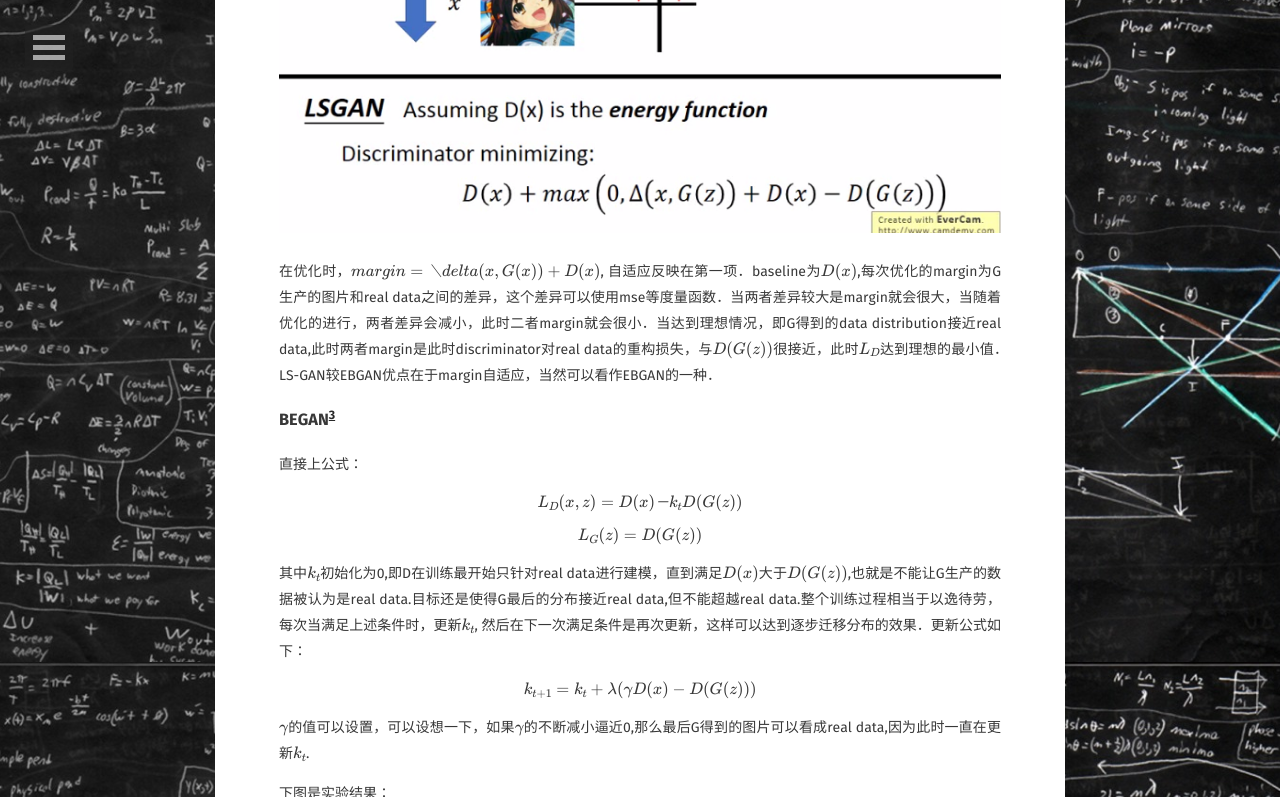
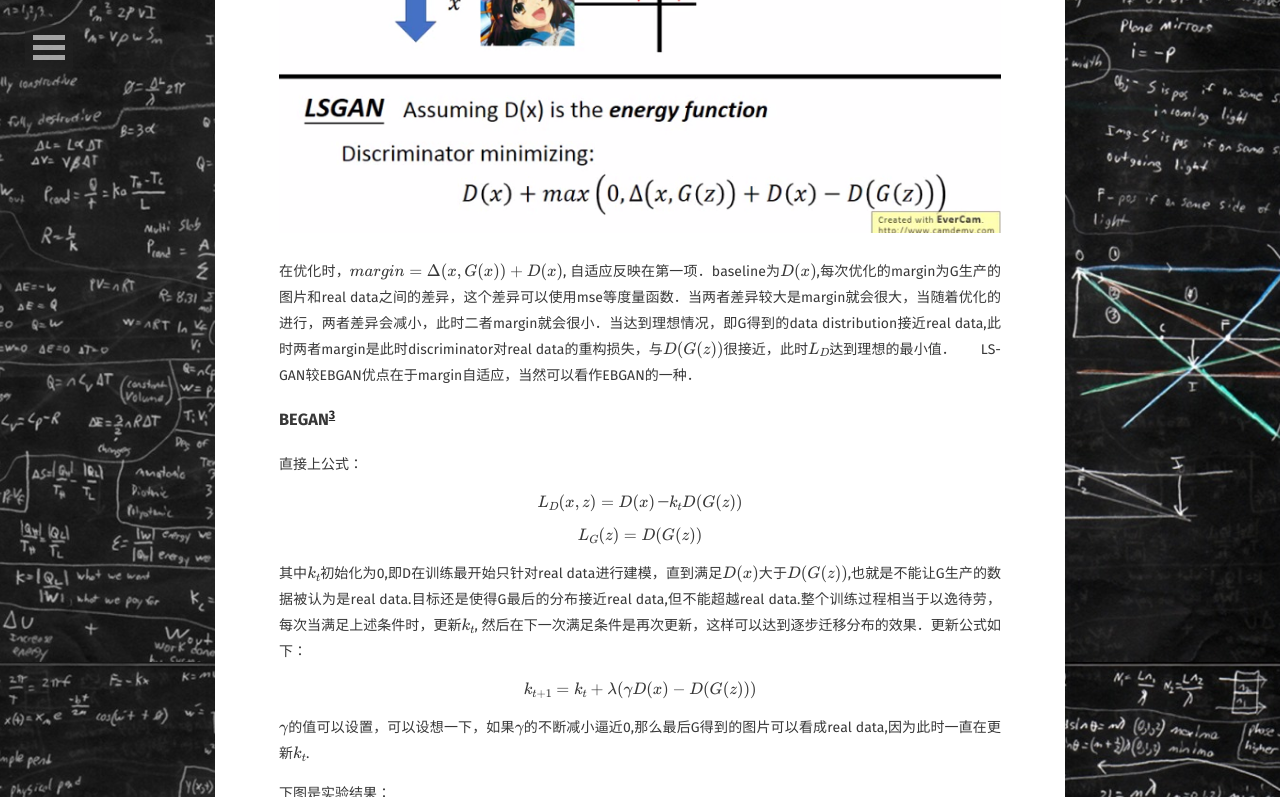
Before and after one commit to saicoco/saicoco.github.io, a Jekyll site: the page built from _posts/2017-06-12-EBGAN.md, in a window 1280 px wide and 900 px high, scrolled down 2938 px, cut to the strip 0-797 px from the top of the window. Built offline with Jekyll 4.4.1, drawn with Linux system fonts in a browser that asks for light colours; some web fonts are replaced; formulas are drawn with MathJax 3; comment, search, counter and statistics services are not loaded.

Commit message:
修改delta

```diff
--- a/_posts/2017-06-12-EBGAN.md
+++ b/_posts/2017-06-12-EBGAN.md
@@ -71,7 +71,7 @@ $$
 
 上面公式如何理解，我们可以用下图来说明：
 ![ebgan](/downloads/EBGAN/lsgan.png)
-在优化时，$$margin = ＼delta(x, G(x)) + D(x)$$, 自适应反映在第一项．baseline为$$D(x)$$,每次优化的margin为G生产的图片和real data之间的差异，这个差异可以使用mse等度量函数．当两者差异较大是margin就会很大，当随着优化的进行，两者差异会减小，此时二者margin就会很小．当达到理想情况，即G得到的data distribution接近real data,此时两者margin是此时discriminator对real data的重构损失，与$$D(G(z))$$很接近，此时$$L_D$$达到理想的最小值．
+在优化时，$$margin = \Delta(x, G(x)) + D(x)$$, 自适应反映在第一项．baseline为$$D(x)$$,每次优化的margin为G生产的图片和real data之间的差异，这个差异可以使用mse等度量函数．当两者差异较大是margin就会很大，当随着优化的进行，两者差异会减小，此时二者margin就会很小．当达到理想情况，即G得到的data distribution接近real data,此时两者margin是此时discriminator对real data的重构损失，与$$D(G(z))$$很接近，此时$$L_D$$达到理想的最小值．
 LS-GAN较EBGAN优点在于margin自适应，当然可以看作EBGAN的一种．
 
 ### BEGAN[^3]
```
